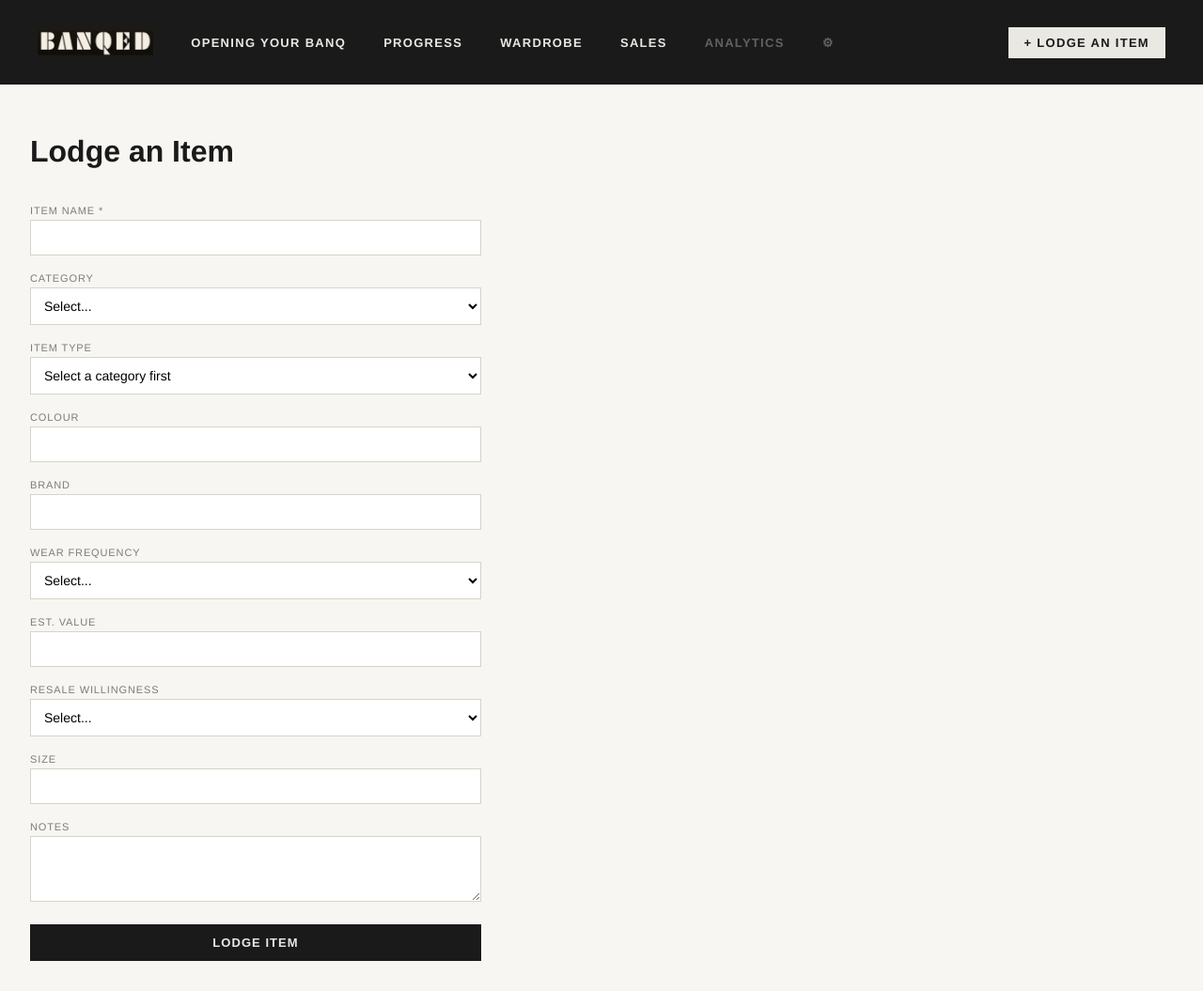
After one commit to CatherineTomato/banqed-flask, a Flask app: page /wardrobe/lodge in a window 1280 px wide. The commit adds this page. Shown: the whole page at 94% size. Run offline with Flask 3, Linux system fonts and the light colour scheme.

Commit message:
Fixed a few issues, key one was missing category_to_types causing a crash on Lodge an item.For clarity, also extracted helper functions. There was also an issue with chrome but safari is now working well for vieiwng the app locally.

```diff
--- a/app.py
+++ b/app.py
@@ -1,4 +1,4 @@
-from flask import Flask, render_template
+from flask import Flask, render_template, request, redirect, url_for
 from models import db, Item, SaleListing
 from sqlalchemy import func
 
@@ -8,26 +8,59 @@ app.config["SQLALCHEMY_TRACK_MODIFICATIONS"] = False
 
 db.init_app(app)
 
+
+def parse_float(value):
+    """Convert a form value to a float, or None if it's blank/invalid."""
+    try:
+        return float(value)
+    except (TypeError, ValueError):
+        return None
+
+
+def get_category_to_types():
+    """Build a {category: [item types]} map from item types already in the database."""
+    rows = db.session.query(Item.category, Item.item_type).distinct().all()
+    category_to_types = {}
+    for cat, itype in rows:
+        if not cat:
+            continue
+        category_to_types.setdefault(cat, [])
+        if itype and itype not in category_to_types[cat]:
+            category_to_types[cat].append(itype)
+    for cat in category_to_types:
+        category_to_types[cat].sort()
+    return category_to_types
+
+
 @app.route("/")
 def home():
+    """Home page."""
     return render_template("index.html")
+
 
 @app.route("/wardrobe")
 def wardrobe():
+    """List every item currently in the wardrobe."""
     items = Item.query.all()
     return render_template("wardrobe.html", items=items)
 
+
 @app.route("/sales")
 def sales():
+    """List every sale listing."""
     listings = SaleListing.query.all()
     return render_template("sales.html", listings=listings)
 
+
 @app.route("/opening-your-banq")
 def opening_your_banq():
+    """Static onboarding guide."""
     return render_template("opening_your_banq.html")
+
 
 @app.route("/progress")
 def progress():
+    """Compute and display wardrobe/sales totals from the live database."""
     total_value = db.session.query(func.sum(Item.estimated_value)).scalar() or 0
     rarely_worn_value = db.session.query(func.sum(Item.estimated_value)).filter(
         Item.wear_frequency.in_(["Rarely", "Never Worn"])
@@ -38,6 +71,7 @@ def progress():
 
     items_lodged = Item.query.count()
     items_listed = SaleListing.query.count()
+
     completed_statuses = ["Sold", "Posted", "Money received"]
 
     items_sold = SaleListing.query.filter(
@@ -63,6 +97,47 @@ def progress():
         listed_value=listed_value,
     )
 
+
+@app.route("/wardrobe/lodge", methods=["GET", "POST"])
+def lodge_item():
+    """Show the Lodge an Item form, and save a new item when it's submitted."""
+    category_to_types = get_category_to_types()
+    categories = sorted(category_to_types.keys())
+
+    if request.method == "POST":
+        item_name = request.form.get("item_name", "").strip()
+        if not item_name:
+            return render_template(
+                "lodge_item.html",
+                categories=categories,
+                category_to_types=category_to_types,
+                error="Item name is required.",
+            )
+
+        new_item = Item(
+            item_name=item_name,
+            category=request.form.get("category", "").strip(),
+            item_type=request.form.get("item_type", "").strip(),
+            colour=request.form.get("colour", "").strip(),
+            brand=request.form.get("brand", "").strip(),
+            wear_frequency=request.form.get("wear_frequency", "").strip(),
+            estimated_value=parse_float(request.form.get("estimated_value")),
+            resale_willingness=request.form.get("resale_willingness", "").strip(),
+            size=request.form.get("size", "").strip(),
+            notes=request.form.get("notes", "").strip(),
+            ownership_status="Owned",
+        )
+        db.session.add(new_item)
+        db.session.commit()
+        return redirect(url_for("wardrobe"))
+
+    return render_template(
+        "lodge_item.html",
+        categories=categories,
+        category_to_types=category_to_types,
+    )
+
+
 with app.app_context():
     db.create_all()
 
--- a/static/css/style.css
+++ b/static/css/style.css
@@ -56,14 +56,21 @@ nav a.logo-link {
 .nav-cta {
   margin-left: auto;
   padding: 8px 16px;
-  border: 1px solid rgba(234, 232, 226, 0.35);
-  color: rgba(234, 232, 226, 0.35);
+  background: var(--cream);
+  color: var(--ink);
+  border: 1px solid var(--cream);
   font-size: 13px;
-  font-weight: 600;
+  font-weight: 700;
   letter-spacing: 0.1em;
   text-transform: uppercase;
-  cursor: default;
+  text-decoration: none;
+  cursor: pointer;
 }
+
+.nav-cta:hover {
+  background: var(--paper);
+}
+
 main {
   padding: 32px;
 }
@@ -160,3 +167,48 @@ th {
   color: var(--ink-55);
   margin-top: 6px;
 }
+
+.lodge-form {
+  display: flex;
+  flex-direction: column;
+  gap: 4px;
+  max-width: 480px;
+  margin-top: 24px;
+}
+
+.lodge-form label {
+  font-size: 11px;
+  text-transform: uppercase;
+  letter-spacing: 0.08em;
+  color: var(--ink-55);
+  margin-top: 14px;
+}
+
+.lodge-form input,
+.lodge-form select,
+.lodge-form textarea {
+  padding: 10px;
+  border: 1px solid var(--border);
+  font-family: var(--font-sans);
+  font-size: 14px;
+  background: #fff;
+}
+
+.lodge-form button {
+  margin-top: 20px;
+  padding: 12px 20px;
+  background: var(--ink);
+  color: var(--cream);
+  border: none;
+  text-transform: uppercase;
+  letter-spacing: 0.08em;
+  font-weight: 700;
+  font-size: 13px;
+  cursor: pointer;
+}
+
+.form-error {
+  color: #b3261e;
+  font-weight: 600;
+  margin-top: 12px;
+}
--- a/templates/base.html
+++ b/templates/base.html
@@ -16,7 +16,7 @@
     <a href="/sales">Sales</a>
     <span class="nav-disabled">Analytics</span>
     <span class="nav-disabled" aria-label="Settings">&#9881;</span>
-    <span class="nav-cta">+ Lodge an Item</span>
+    <a href="/wardrobe/lodge" class="nav-cta">+ Lodge an Item</a>
   </nav>
   <main>
     {% block content %}{% endblock %}
--- /dev/null
+++ b/templates/lodge_item.html
@@ -0,0 +1,90 @@
+{% extends "base.html" %}
+
+{% block content %}
+<h1>Lodge an Item</h1>
+
+{% if error %}
+<p class="form-error">{{ error }}</p>
+{% endif %}
+
+<form method="POST" class="lodge-form">
+  <label for="item_name">Item Name *</label>
+  <input type="text" id="item_name" name="item_name" required>
+
+  <label for="category">Category</label>
+  <select id="category" name="category">
+    <option value="">Select...</option>
+    {% for c in categories %}
+    <option value="{{ c }}">{{ c }}</option>
+    {% endfor %}
+  </select>
+
+  <label for="item_type">Item Type</label>
+  <select id="item_type" name="item_type">
+    <option value="">Select a category first</option>
+  </select>
+
+  <label for="colour">Colour</label>
+  <input type="text" id="colour" name="colour">
+
+  <label for="brand">Brand</label>
+  <input type="text" id="brand" name="brand">
+
+  <label for="wear_frequency">Wear Frequency</label>
+  <select id="wear_frequency" name="wear_frequency">
+    <option value="">Select...</option>
+    <option>Never Worn</option>
+    <option>Weekly</option>
+    <option>Monthly</option>
+    <option>Every Few Months</option>
+    <option>Once a year</option>
+    <option>1-2 times a year</option>
+    <option>Rarely</option>
+  </select>
+
+  <label for="estimated_value">Est. Value</label>
+  <input type="number" step="0.01" id="estimated_value" name="estimated_value">
+
+  <label for="resale_willingness">Resale Willingness</label>
+  <select id="resale_willingness" name="resale_willingness">
+    <option value="">Select...</option>
+    <option>Keep</option>
+    <option>Keep for now</option>
+    <option>Maybe sell</option>
+    <option>Sell if price is right</option>
+    <option>Sell now</option>
+  </select>
+
+  <label for="size">Size</label>
+  <input type="text" id="size" name="size">
+
+  <label for="notes">Notes</label>
+  <textarea id="notes" name="notes" rows="3"></textarea>
+
+  <button type="submit">Lodge Item</button>
+</form>
+
+<script>
+  const categoryTypes = {{ category_to_types|tojson }};
+  const categorySelect = document.getElementById("category");
+  const itemTypeSelect = document.getElementById("item_type");
+
+  categorySelect.addEventListener("change", function () {
+    const types = categoryTypes[categorySelect.value] || [];
+    itemTypeSelect.innerHTML = "";
+
+    if (types.length === 0) {
+      itemTypeSelect.innerHTML = '<option value="">No known types yet</option>';
+      return;
+    }
+
+    itemTypeSelect.innerHTML = '<option value="">Select...</option>';
+    types.forEach(function (t) {
+      const opt = document.createElement("option");
+      opt.value = t;
+      opt.textContent = t;
+      itemTypeSelect.appendChild(opt);
+    });
+  });
+</script>
+{% endblock %}
```
